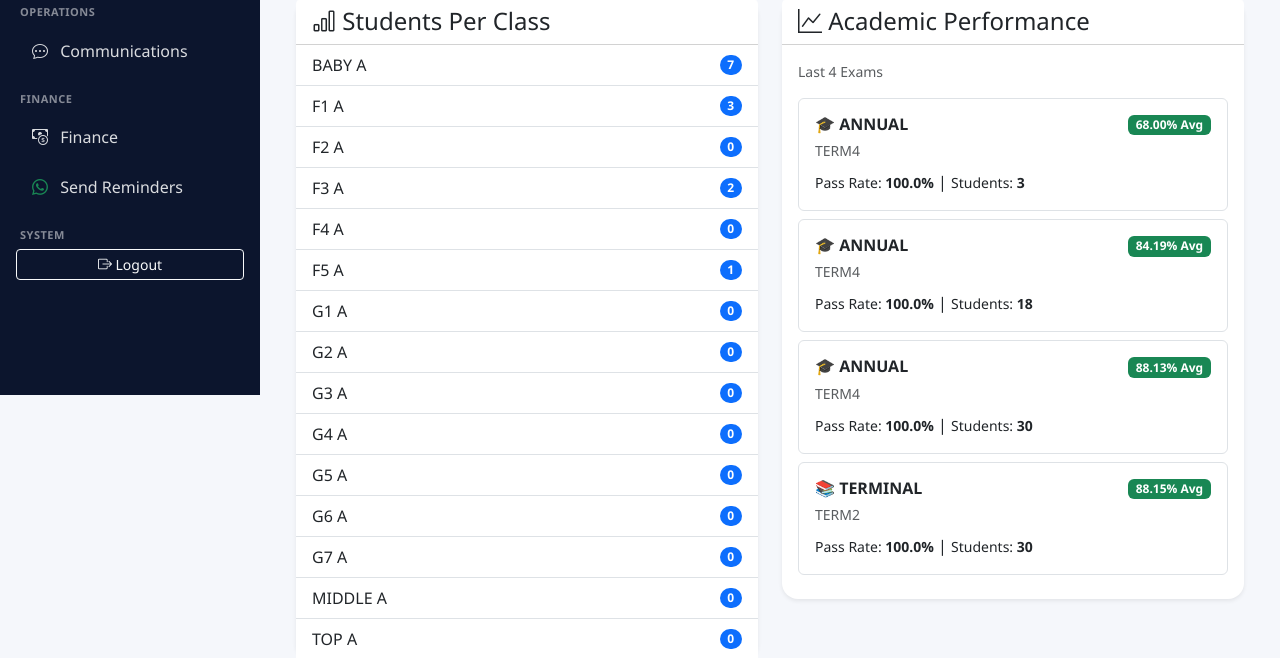
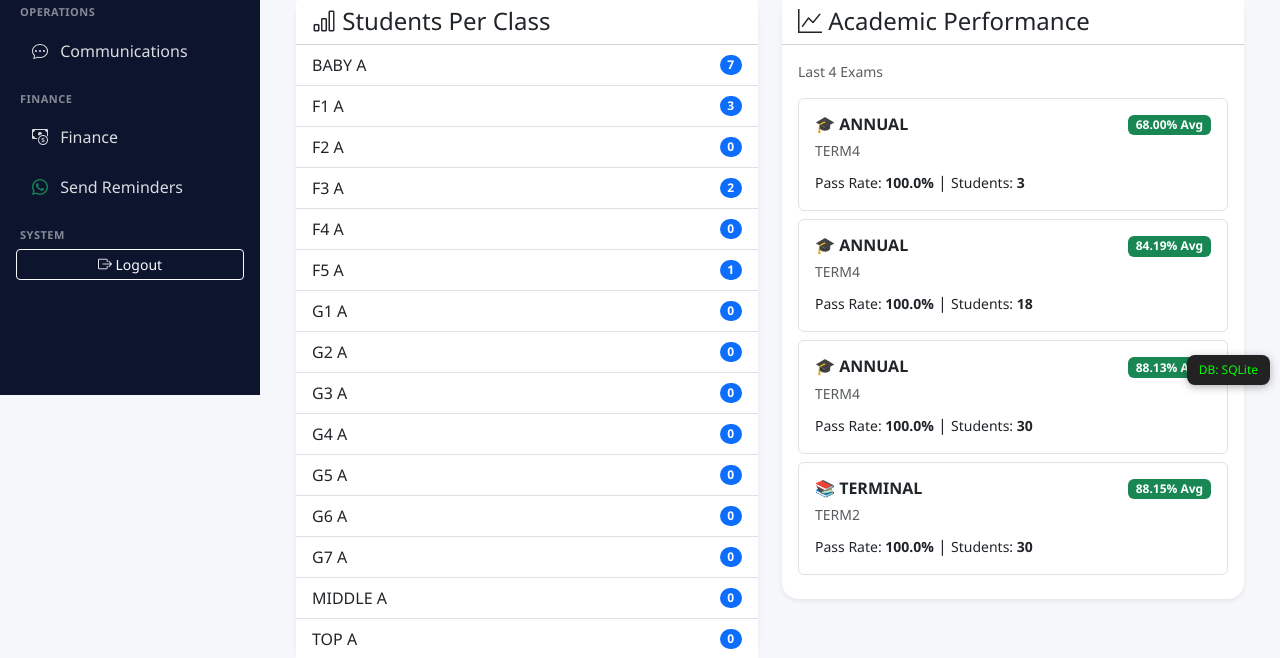
Before and after one commit to owdenlwimiko9-ux/the_system, a Django app: page /dashboard/ in a window 1280 px wide. Shown: the part 405-1063 px from the top of the page. Run offline with Django 5.2, Linux system fonts and the light colour scheme; a user stored in the database is signed in; data comes from the database, SQL or seed files in the repository.

Commit message:
show db name

```diff
--- a/dashboard/templates/dashboard/main_dashboard.html
+++ b/dashboard/templates/dashboard/main_dashboard.html
@@ -139,4 +139,10 @@
     {% endif %}
 
 </div>
+
+<!-- DB INDICATOR - HAITAHARIBU KITU -->
+<div style="position:fixed; bottom:10px; right:10px; background:#222; color:#00ff00; padding:6px 12px; border-radius:8px; font-size:12px; z-index:9999; box-shadow: 0 2px 8px rgba(0,0,0,0.3);">
+    DB: {{ db_name }}
+</div>
+
 {% endblock %}
--- a/dashboard/views.py
+++ b/dashboard/views.py
@@ -1,5 +1,6 @@
 from django.shortcuts import render
 from django.db.models import Count, Avg
+from django.db import connection # <--- ONGEZA HII
 from students.models import Student
 from django.contrib.auth.decorators import user_passes_test
 from django.shortcuts import get_object_or_404
@@ -17,6 +18,13 @@ def dashboard_view(request):
     total_subjects = Subject.objects.count()
 
     students_per_class = ClassRoom.objects.annotate(student_count=Count('students')).order_by('level', 'stream')
+
+    # Angalia ni DB gani tunatumia <--- ONGEZA HII
+    db_engine = connection.settings_dict['ENGINE']
+    if 'postgresql' in db_engine:
+        db_name = "PostgreSQL"
+    else:
+        db_name = "SQLite"
 
     # Academic - FIXED
     current_year = AcademicYear.objects.filter(is_active=True).first()
@@ -60,5 +68,6 @@ def dashboard_view(request):
         'total_reports': total_reports,
         'active_exam_name': active_exam_name,
         'current_year': current_year,
+        'db_name': db_name, # <--- ONGEZA HII
     }
     return render(request, 'dashboard/main_dashboard.html', context)
```
